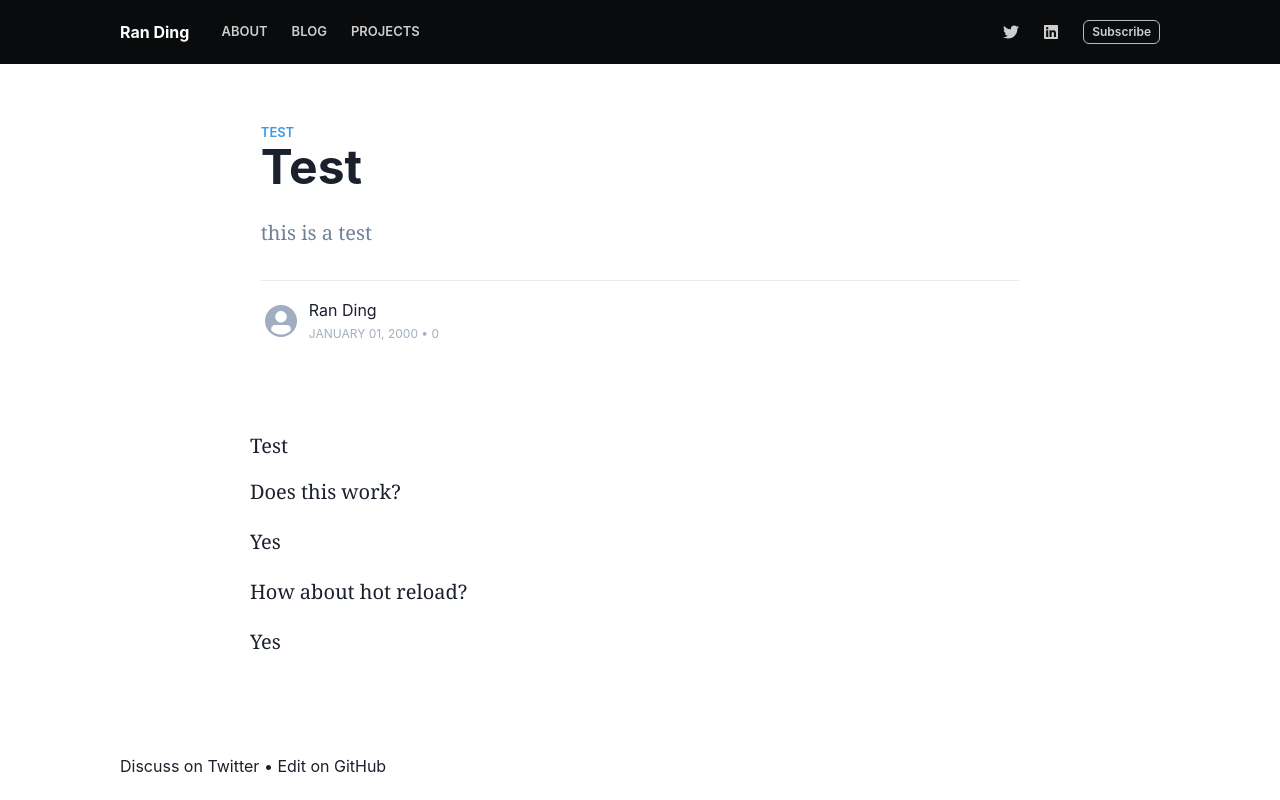
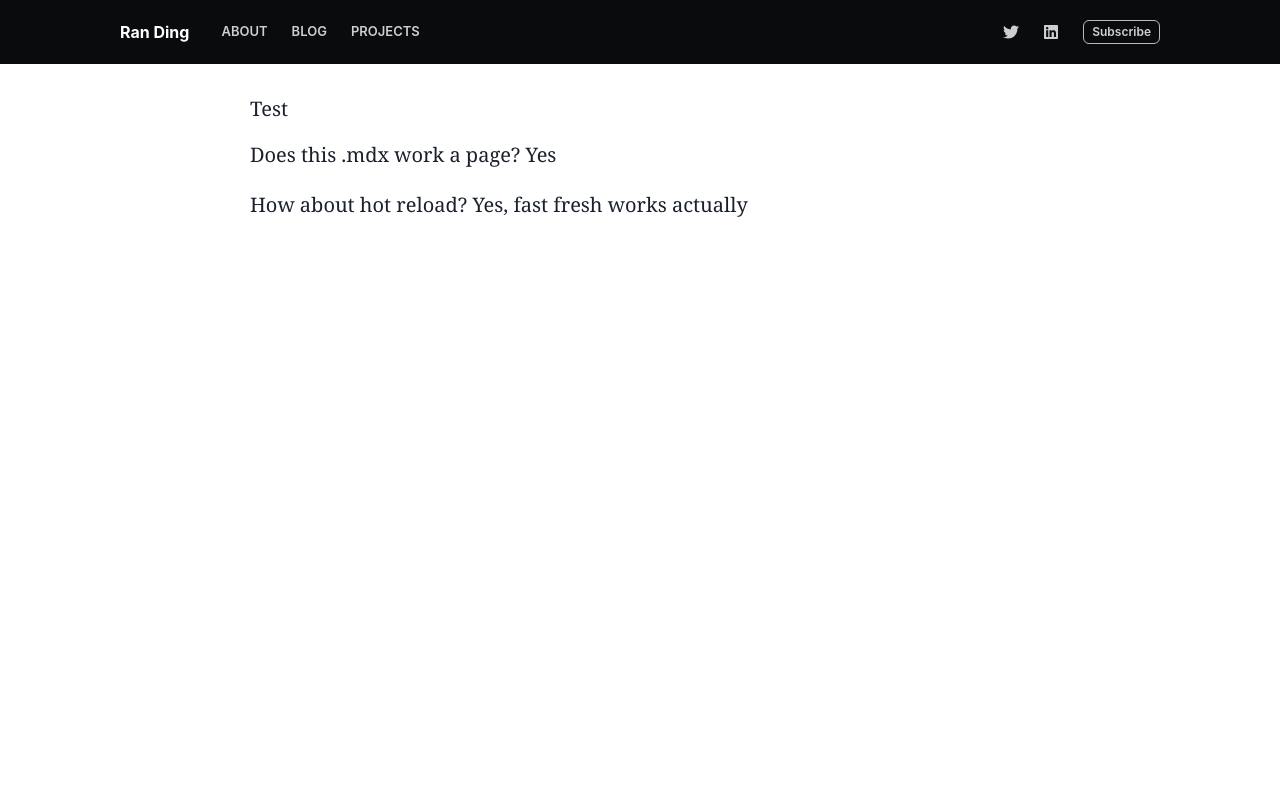
Before and after one commit to dingran/dingran.me, a Next.js app: page /test in a window 1280 px wide. Built offline with nearby package versions, Linux system fonts and the light colour scheme.

Commit message:
made page.js layout

```diff
--- a/data/blog/test.mdx
+++ b/data/blog/test.mdx
@@ -4,6 +4,9 @@ publishedAt: '2021-01-31'
 summary: 'testing mdx with next.js.'
 image: '/static/images/mdx/banner.jpg'
 ---
+
+Does this hot reload?
+Yes, with "dev:watch": "next-remote-watch ./data", (but it refreshes the whole page which is a little annoying)
 
 Praesent pellentesque iaculis mauris id ullamcorper. Quisque aliquet consectetur mi quis convallis. Duis porttitor felis ut nulla ultrices tincidunt et et massa. Suspendisse vel sapien eget nibh vehicula tristique. Nullam scelerisque lorem in venenatis mattis. Nulla euismod, ligula non convallis dapibus, tellus massa consequat nisl, quis rutrum dolor ex sit amet nunc. Donec iaculis volutpat ante sed bibendum. Cras urna lacus, pretium a aliquet vel, blandit sed sapien. Proin eu posuere metus.
 
--- /dev/null
+++ b/layouts/page.js
@@ -0,0 +1,28 @@
+import Image from 'next/image';
+import {
+  Avatar,
+  Box,
+  Heading,
+  Tag,
+  Divider,
+  Grid,
+  GridItem,
+  Link,
+  Flex,
+  Text,
+} from '@chakra-ui/react';
+
+import PageSkeleton from '@/components/PageSkeleton';
+// import Subscribe from '@/components/subscribe';
+// import ViewCounter from '@/components/ViewCounter';
+
+export default function PageLayout({ children, frontMatter }) {
+  return (
+    <PageSkeleton>
+      <article>
+        <Box className='post-full-content'>{children}</Box>
+        <div>{/* <Subscribe /> */}</div>
+      </article>
+    </PageSkeleton>
+  );
+}
--- a/pages/test.mdx
+++ b/pages/test.mdx
@@ -1,23 +1,12 @@
-import PageSkeleton from '@/components/PageSkeleton';
-import BlogLayout from '@/layouts/blog';
-import { Text, Heading } from '@chakra-ui/react';
-export default function About({ children }) {
-  // return <PageSkeleton>{children}</PageSkeleton>;
-  const frontMatter = {
-    title: 'Test',
-    summary: 'this is a test',
-    publishedAt: '2000-01-01',
-    readingTime: { text: '0' },
-  };
-  return <BlogLayout frontMatter={frontMatter}>{children}</BlogLayout>;
-}
+import PageLayout from '@/layouts/page';
+export default ({ children }) => {
+  return <PageLayout>{children}</PageLayout>;
+};
 
 # Test
 
-Does this work?
-
+Does this .mdx work a page?
 Yes
 
 How about hot reload?
-
-Yes
+Yes, fast fresh works actually
```
